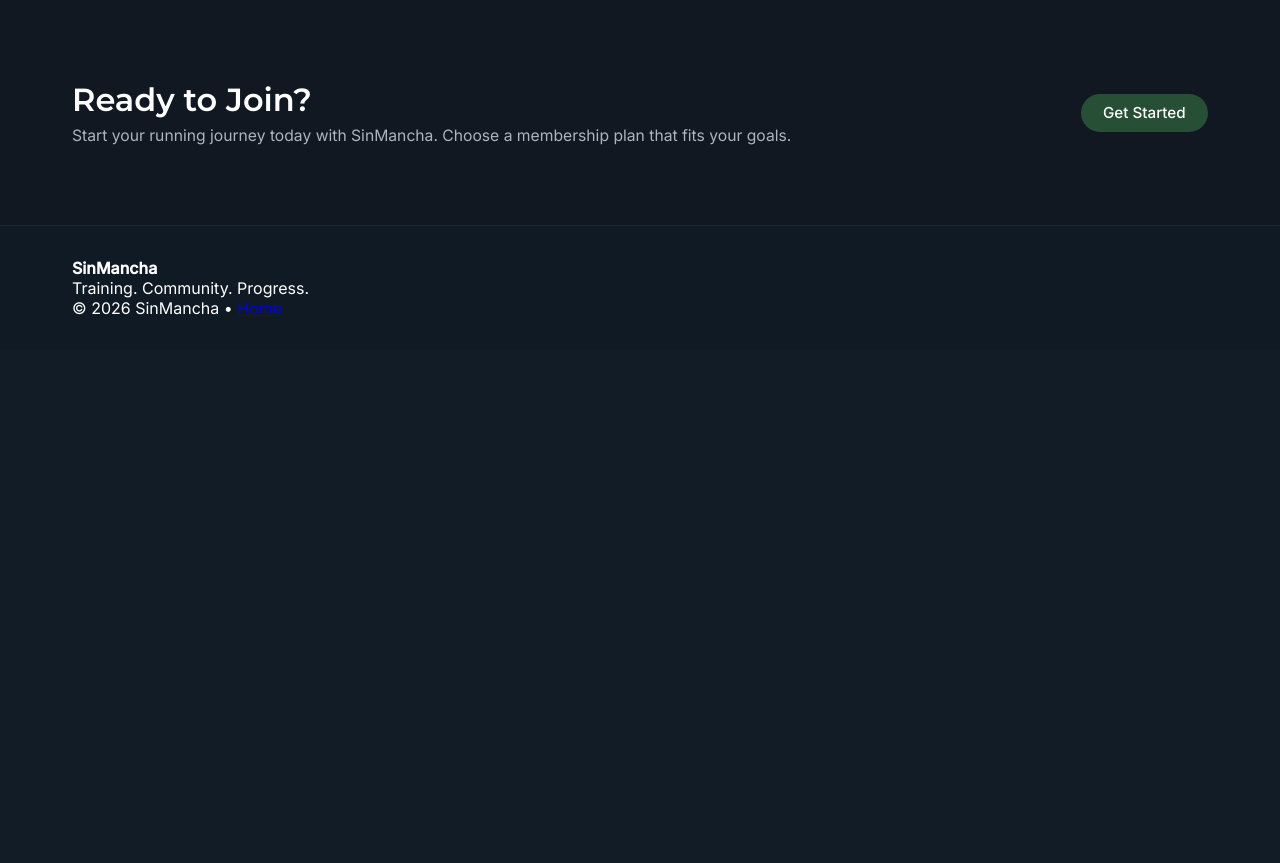
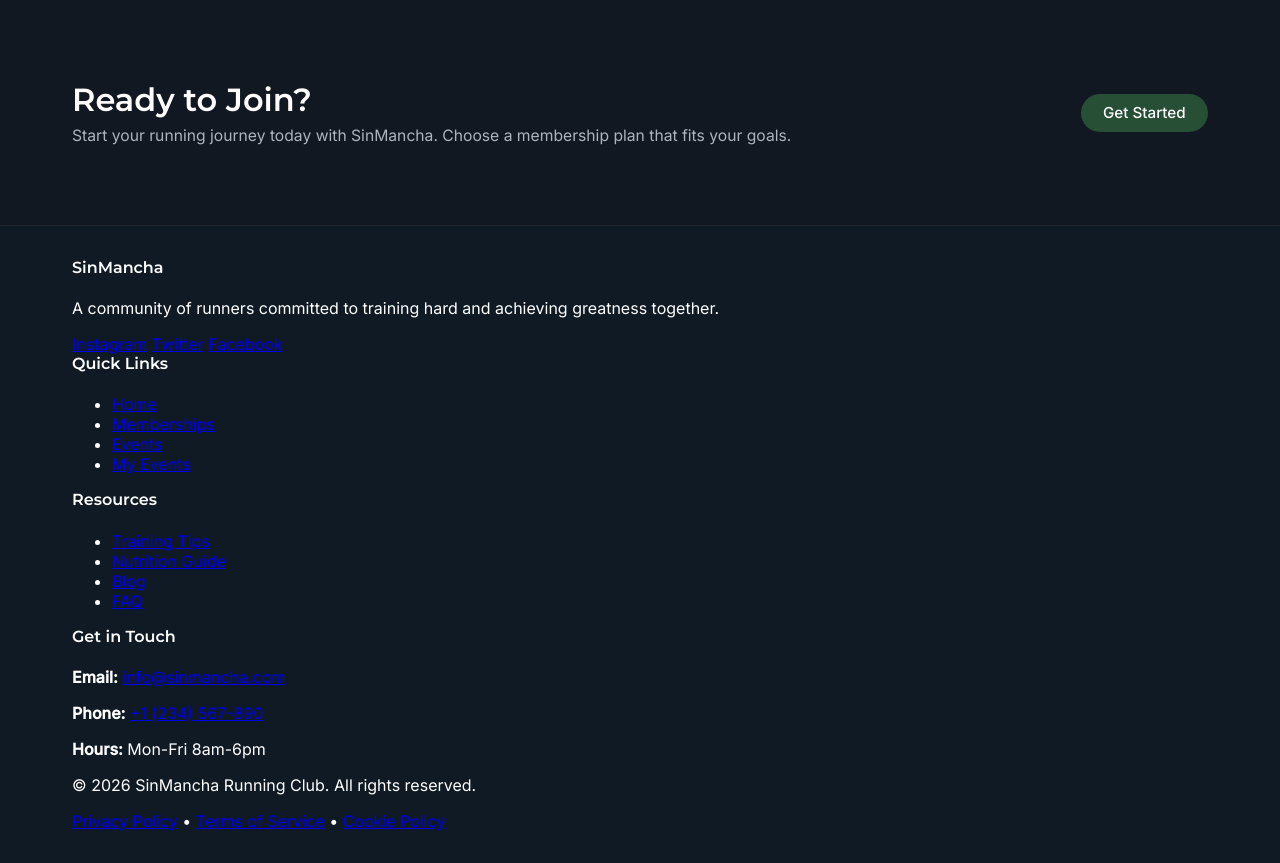
Before and after one commit to Anasousa11/SM5K, a Django app: page / in a window 1280 px wide. Shown: the part 2004-2867 px from the top of the page. Before the commit the page ends 2320 px from the top, so only its background shows below. Run offline with Django 5.2, Linux system fonts and the light colour scheme; a user stored in the database is signed in.

Commit message:
Enhance styng on home page

```diff
--- a/templates/base.html
+++ b/templates/base.html
@@ -63,14 +63,61 @@
         {% block content %}{% endblock %}
     </div>
 </body>
-<footer class="mt-5 py-4 border-top">
-  <div class="container d-flex flex-column flex-md-row justify-content-between gap-2">
-    <div>
-      <strong>SinMancha</strong>
-      <div class="text-muted small">Training. Community. Progress.</div>
+
+<footer class="footer">
+  <div class="container">
+    <div class="footer-grid">
+      <!-- Brand & About -->
+      <div class="footer-section">
+        <h4>SinMancha</h4>
+        <p>A community of runners committed to training hard and achieving greatness together.</p>
+        <div class="footer-socials">
+          <a href="#" class="social-link">Instagram</a>
+          <a href="#" class="social-link">Twitter</a>
+          <a href="#" class="social-link">Facebook</a>
+        </div>
+      </div>
+
+      <!-- Quick Links -->
+      <div class="footer-section">
+        <h4>Quick Links</h4>
+        <ul class="footer-links">
+          <li><a href="{% url 'home' %}">Home</a></li>
+          <li><a href="{% url 'membership_plans' %}">Memberships</a></li>
+          <li><a href="{% url 'events' %}">Events</a></li>
+          <li><a href="{% url 'my_events' %}">My Events</a></li>
+        </ul>
+      </div>
+
+      <!-- Resources -->
+      <div class="footer-section">
+        <h4>Resources</h4>
+        <ul class="footer-links">
+          <li><a href="#">Training Tips</a></li>
+          <li><a href="#">Nutrition Guide</a></li>
+          <li><a href="#">Blog</a></li>
+          <li><a href="#">FAQ</a></li>
+        </ul>
+      </div>
+
+      <!-- Contact -->
+      <div class="footer-section">
+        <h4>Get in Touch</h4>
+        <p><strong>Email:</strong> <a href="mailto:info@sinmancha.com">info@sinmancha.com</a></p>
+        <p><strong>Phone:</strong> <a href="tel:+1234567890">+1 (234) 567-890</a></p>
+        <p><strong>Hours:</strong> Mon-Fri 8am-6pm</p>
+      </div>
     </div>
-    <div class="small text-muted">
-      © {% now "Y" %} SinMancha • <a href="{% url 'home' %}">Home</a>
+
+    <div class="footer-bottom">
+      <p>&copy; {% now "Y" %} SinMancha Running Club. All rights reserved.</p>
+      <div class="footer-legal">
+        <a href="#">Privacy Policy</a>
+        <span>•</span>
+        <a href="#">Terms of Service</a>
+        <span>•</span>
+        <a href="#">Cookie Policy</a>
+      </div>
     </div>
   </div>
 </footer>
```
